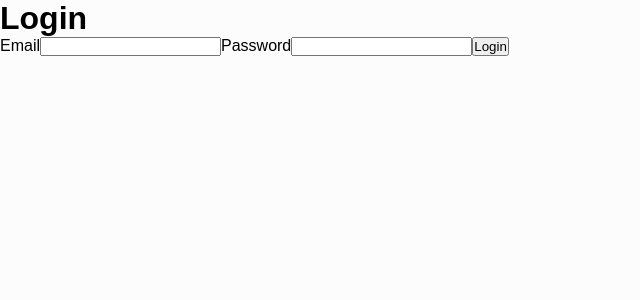
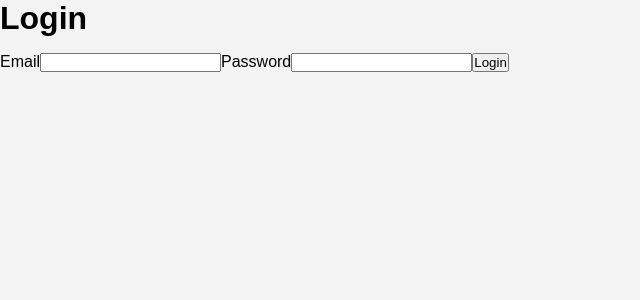
Before and after one commit to crvdam/kanban-app, a Next.js app: page /login in a window 1280 px wide. Shown: the top 300 px of the page, without its empty margins (0-640 px from the left). Built offline with nearby package versions, Linux system fonts and the light colour scheme.

Commit message:
color variables tweak

```diff
--- a/app/globals.css
+++ b/app/globals.css
@@ -1,20 +1,20 @@
 :root {
-  --bg-primary: #fcfcfc;
-  --bg-secondary: #f5f5f5;
-  --bg-tertiary: #fcfcfc;
+  --bg-primary: #ffffff;
+  --bg-secondary: #fafafa;
+  --bg-tertiary: #f3f3f3;
   --bg-primary-hover: #f2feff;
-  --bg-secondary-hover: #f2feff;
+  --bg-secondary-hover: #f6feff;
   --clr-primary: #000000;
   --clr-secondary: #4d4d4d;
   --clr-tertiary: #e9e9e9;
   --border-radius-small: 5px;
   --border-radius-medium: 15px;
-
+  --main-width: 1920px;
 }
 
-@media (prefers-color-scheme: light) {
-  :root {
-
+@media (prefers-color-scheme: dark) {
+  html {
+    color-scheme: dark;
   }
 }
 
@@ -25,7 +25,7 @@ body {
 }
 
 body {
-  color: var(--clr-primary-foreground);
+  color: var(--clr-primary);
   background: var(--bg-tertiary);
   font-family: Arial, Helvetica, sans-serif;
   -webkit-font-smoothing: antialiased;
@@ -51,12 +51,17 @@ button {
   cursor: pointer;
 }
 
+h1 {
+  margin-bottom: 1rem;
+}
+
 h3 {
   font-size: 16px;
 }
 
-@media (prefers-color-scheme: dark) {
-  html {
-    color-scheme: dark;
-  }
+
+
+
+@media (hover: hover) and (pointer: fine) {
+
 }
```
